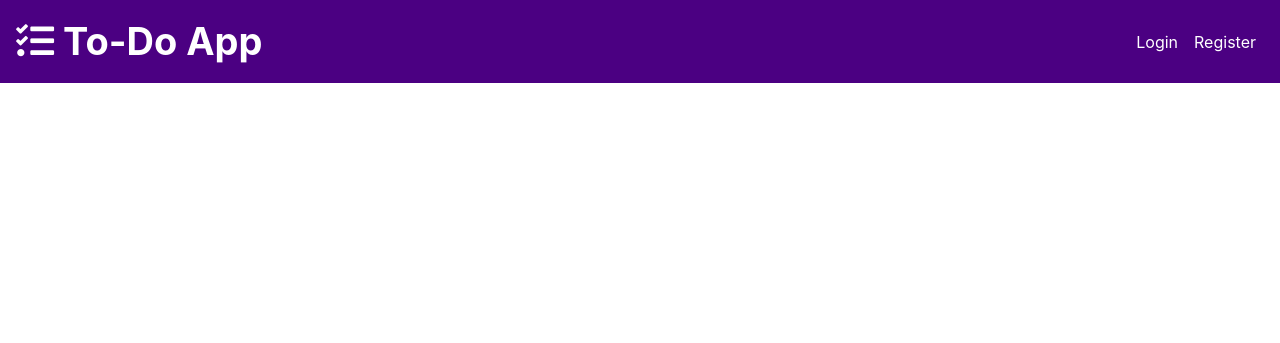
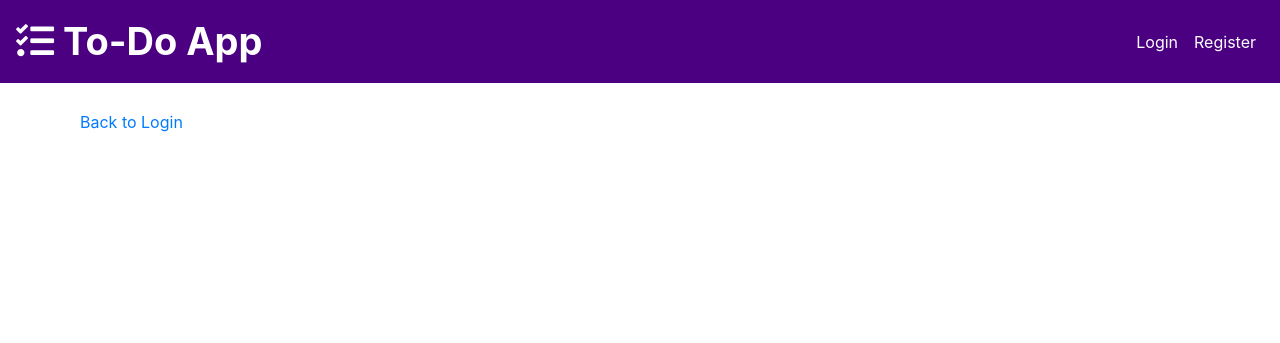
Before and after one commit to AkselSoft-Hub/to_do_app, a Django app: page /password-reset/done/ in a window 1280 px wide. Shown: the top 343 px of the page. Run offline with Django 3.2, Linux system fonts and the light colour scheme; some libraries are stand-ins or nearby versions.

Commit message:
Changed Password Reset Done HTML code

```diff
--- a/users/templates/users/password_reset_done.html
+++ b/users/templates/users/password_reset_done.html
@@ -3,4 +3,5 @@
 <div class='alert alert-info'>
     An email has been sent with instructions to your registered email.
 </div>
+<a href="{% url 'login' %}">Back to Login</a>
 {% endblock content %}
```
